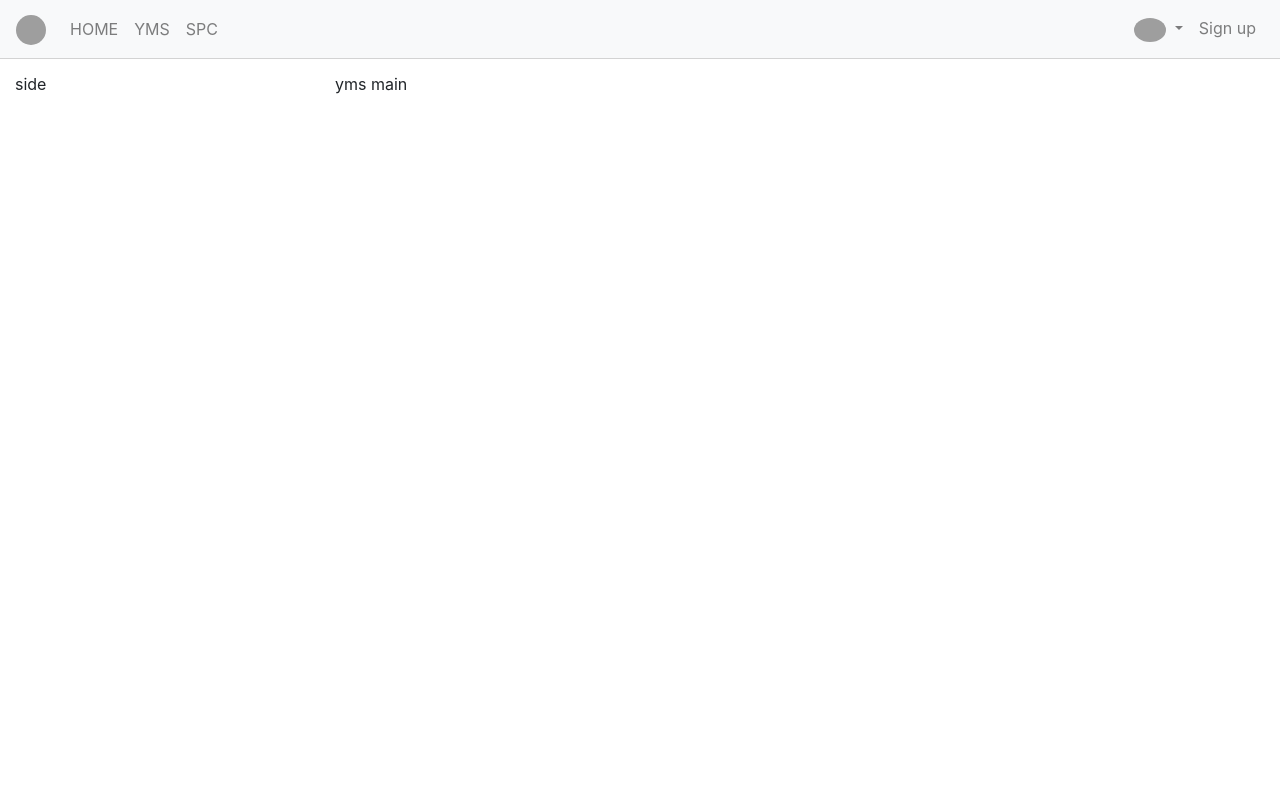
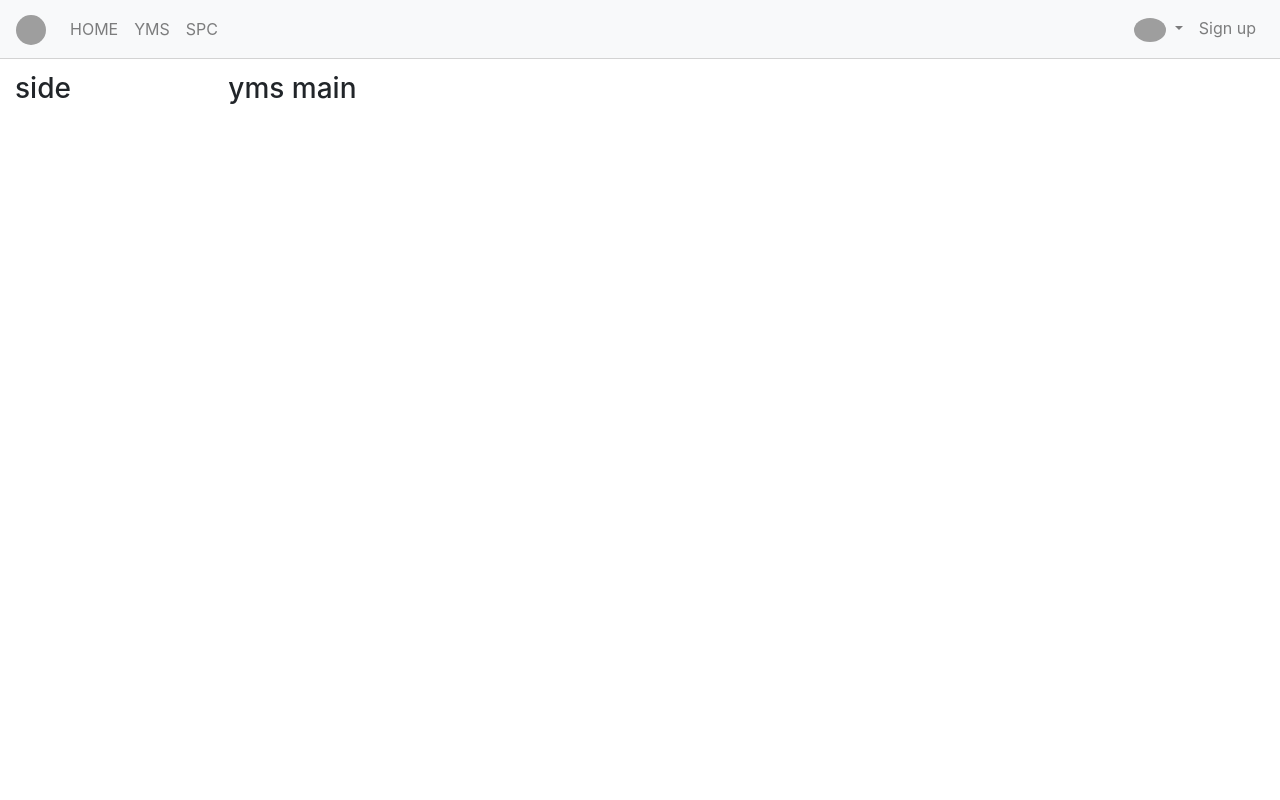
Before and after one commit to mrroom/mrroom.github.io, a plain HTML site: page system/yms/index.html in a window 1280 px wide. Shown: the top 800 px of the page. Drawn offline with nearby package versions, Linux system fonts and the light colour scheme; grey boxes are pictures that could not be loaded.

Commit message:
Update index.html

```diff
--- a/system/yms/index.html
+++ b/system/yms/index.html
@@ -30,12 +30,12 @@
         <!--main-->
         <main class="container-fluid" id="body_div">
             <div class="row">
-                <aside class="col-md-3">
-                    <span>side</span>
+                <aside id="sidebar-menu" class="col-md-2 side_menu">
+                    <h3>side</h3>
                 </aside>
 
-                <div class="col-md-9">
-                    <span>yms main</span>
+                <div class="col-md-10">
+                    <h3>yms main</h3>
                 </div>
             </div><!-- /.row -->
         </main>
```
